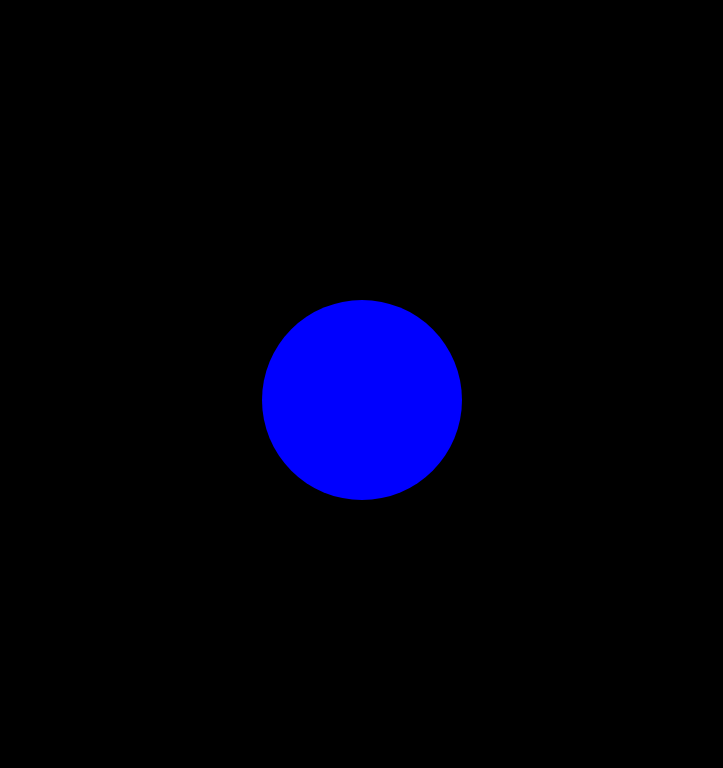
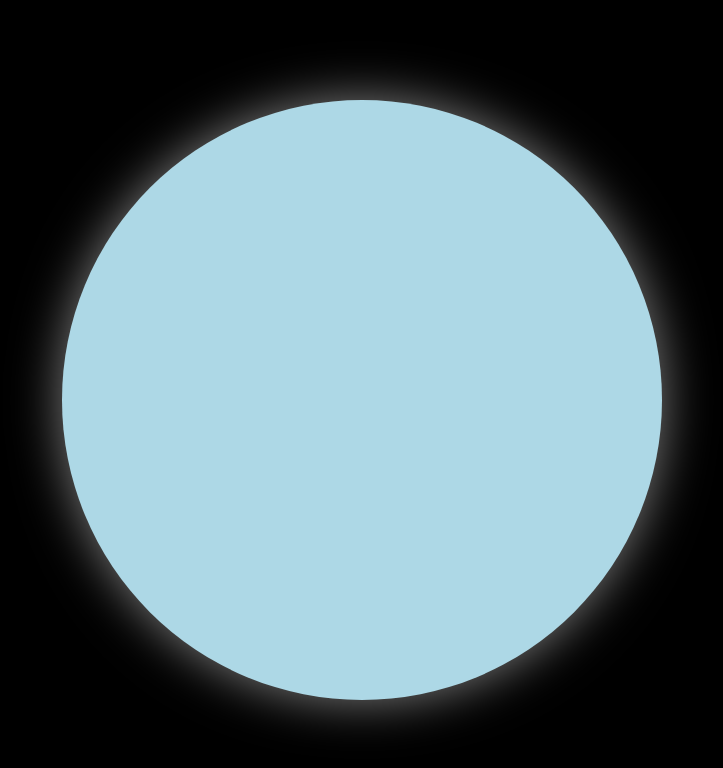
Before and after one commit to Tanecodes/random-project-pure-javascript, a plain HTML site: page index.html in a window 1280 px wide. Shown: the whole page, without its empty margins (278-1001 px from the left). Drawn offline with Linux system fonts and the light colour scheme.

```diff
--- a/index.html
+++ b/index.html
@@ -3,7 +3,7 @@
 <head>
   <meta charset="UTF-8">
   <meta name="viewport" content="width=device-width, initial-scale=1.0">
-  <title>pure javascript</title>
+  <title></title>
 </head>
 <body>
   <script src="script.js"></script>
--- a/script.js
+++ b/script.js
@@ -2,6 +2,9 @@
 // its going to look messy but i wanted to try something different.
 // and learn more about javascript i feel like if i constantly code here
 // it will be much faster to learn about javascript.
+
+// title:
+document.title = "javascript planet";
 
 // universal: setting some main styles for everything.
 const allElements = document.querySelectorAll("*");
@@ -30,8 +33,9 @@ const container = document.querySelectorAll(".container");
 container.forEach(function(element) {
   element.style.display = "flex";
   element.style.flexDirection = "column";
-  element.style.width = "200px";
-  element.style.height = "200px";
+  element.style.width = "600px";
+  element.style.height = "600px";
   element.style.borderRadius = "50%";
-  element.style.backgroundColor = "blue";
+  element.style.backgroundColor = "lightblue";
+  element.style.boxShadow = "0px 0px 50px grey";
 });
```
